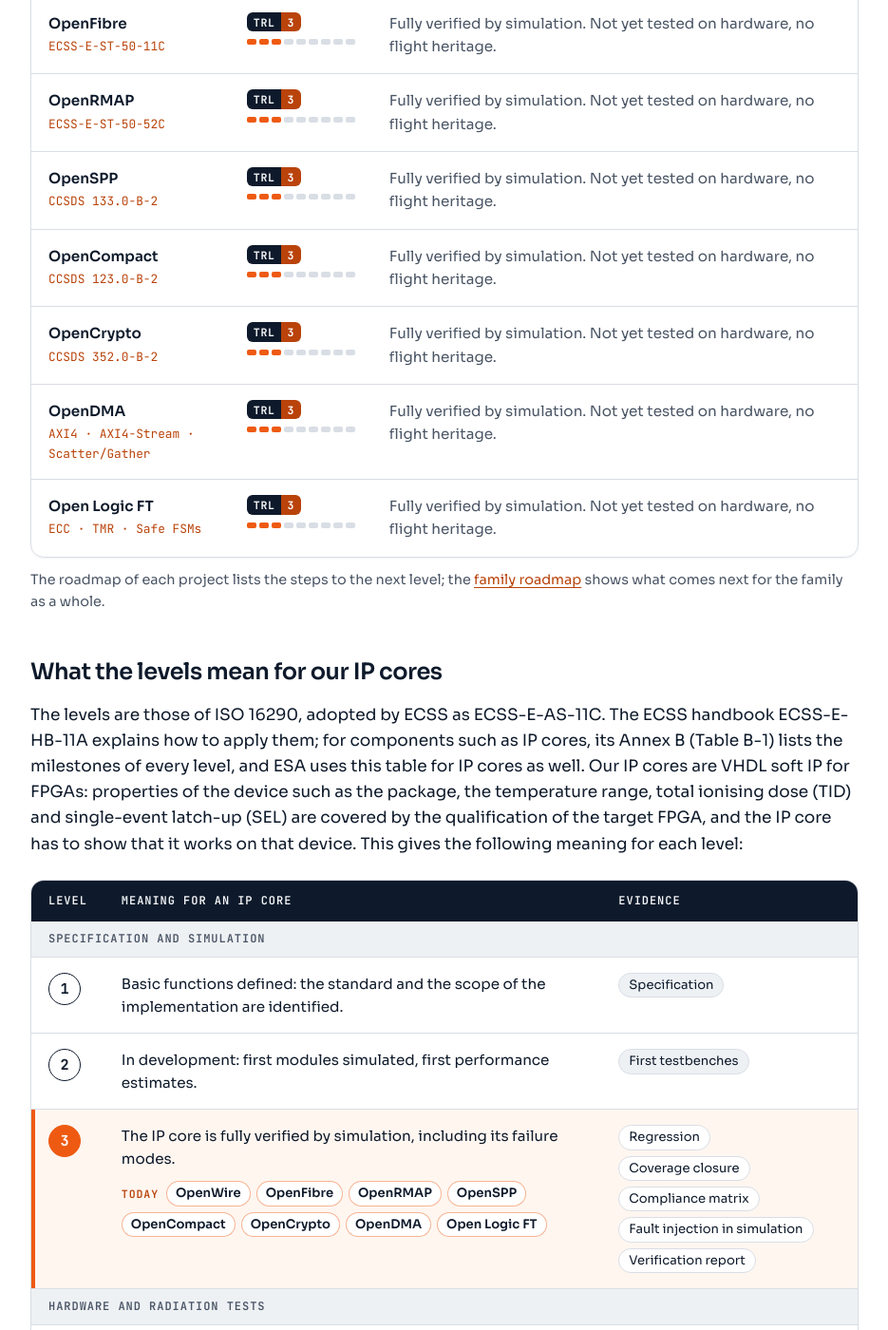
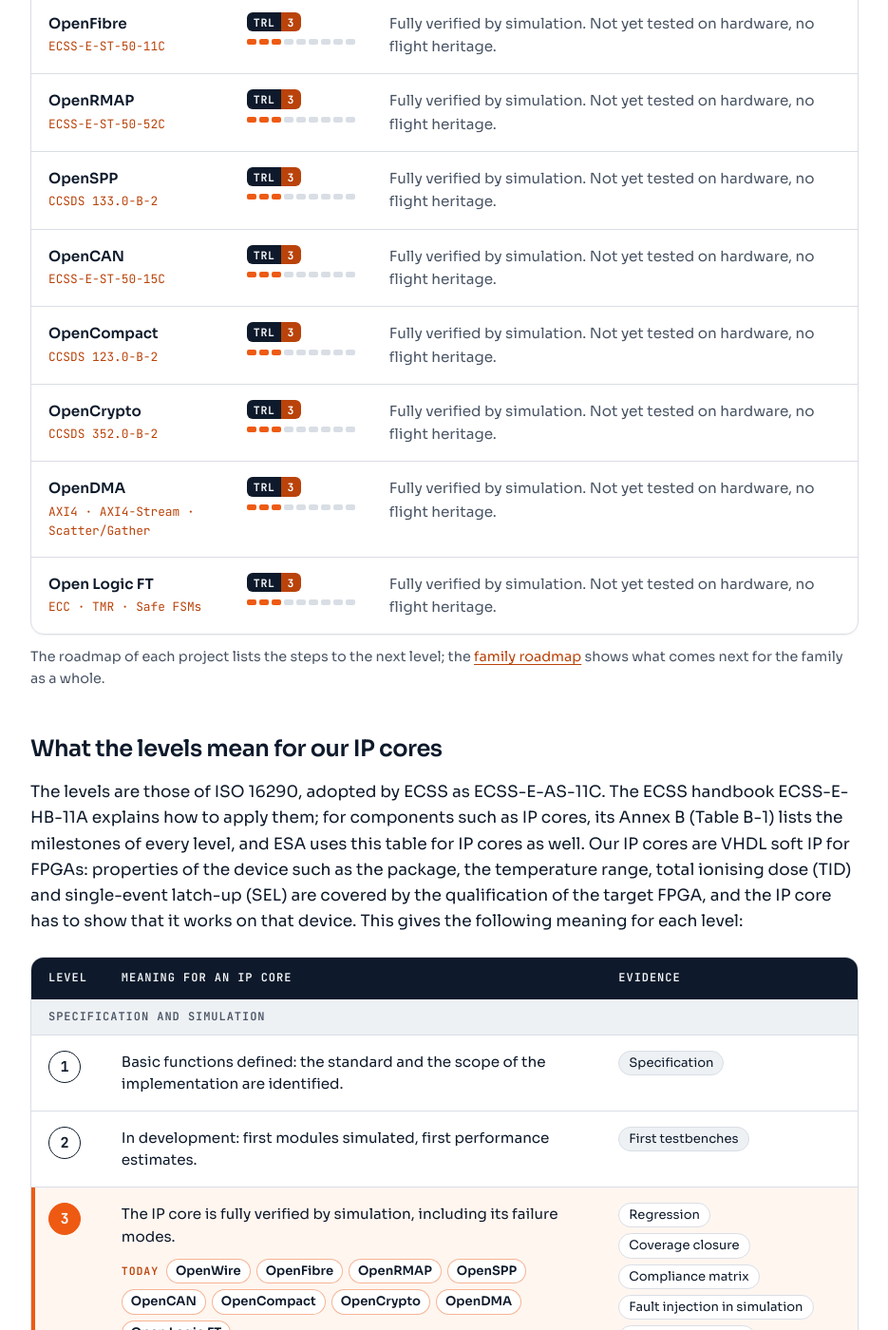
Before and after one commit to open-space-hdl/open-space-hdl.github.io, a Jekyll site: the page built from trl.html, in a window 1280 px wide and 1400 px high, scrolled down 521 px. Shown: the whole window at 95% size, without its empty margins (172-1107 px from the left). Built offline with Jekyll 4.4.1, drawn with Linux system fonts in a browser that asks for light colours.

Commit message:
Publish the OpenCAN card with release v0.1.0
OpenCAN v0.1.0 is tagged and its documentation is at openspacehdl.org/opencan/.

- _data/projects.yml: OpenCAN public with documentation, TRL 3 and the status of the cores at TRL 3, its roadmap
  linked; the summary names the application layer services of CiA 301.
- roadmap.html: the CAN core is done (released as OpenCAN); the MIL-STD-1553B core stays in development.
- tests/e2e/site.spec.mjs: OpenCAN card with TRL and links, its row on the TRL page, Open1553 the only Coming soon
  card, the OpenCAN roadmap link and the state of the further cores.

```diff
--- a/_data/projects.yml
+++ b/_data/projects.yml
@@ -67,8 +67,12 @@
   repo: opencan
   group: interfaces-protocols
   tagline: [ECSS-E-ST-50-15C]
-  summary: CAN network core with nominal and redundant bus, bus redundancy management, CANopen services and time distribution.
-  public: false
+  summary: CAN network core with nominal and redundant bus, bus redundancy management, the application layer services of CiA 301 and time distribution.
+  public: true
+  docs: true
+  trl: 3
+  trl_status: Fully verified by simulation. Not yet tested on hardware, no flight heritage.
+  roadmap: true
 
 - name: Open1553
   repo: open1553
--- a/roadmap.html
+++ b/roadmap.html
@@ -144,8 +144,8 @@
       <p class="eyebrow">In progress</p>
       <h2 id="cores-title">Further cores</h2>
       <p>
-        The MIL-STD-1553B and CAN cores are in development. After the space link core, the routing switch follows,
-        then two smaller cores.
+        The CAN core is released as OpenCAN, and the MIL-STD-1553B core is in development. After the space link core,
+        the routing switch follows, then two smaller cores.
       </p>
       <div class="table-frame">
         <table class="trl-table roadmap-table cores-table">
@@ -163,7 +163,7 @@
               <td data-label="Core">CAN bus</td>
               <td data-label="Standard or interface"><ul class="chips"><li>ECSS-E-ST-50-15C</li></ul></td>
               <td data-label="Scope">CAN networks of the standard, with redundant buses, on the generic CAN controller of Open Logic</td>
-              <td data-label="State"><span class="state-tag is-progress">In progress</span></td>
+              <td data-label="State"><span class="state-tag is-done">Done</span></td>
             </tr>
             <tr>
               <td data-label="Core">Routing switch</td>
```
Also changed, not shown: tests/e2e/site.spec.mjs (+13 -4 lines).
